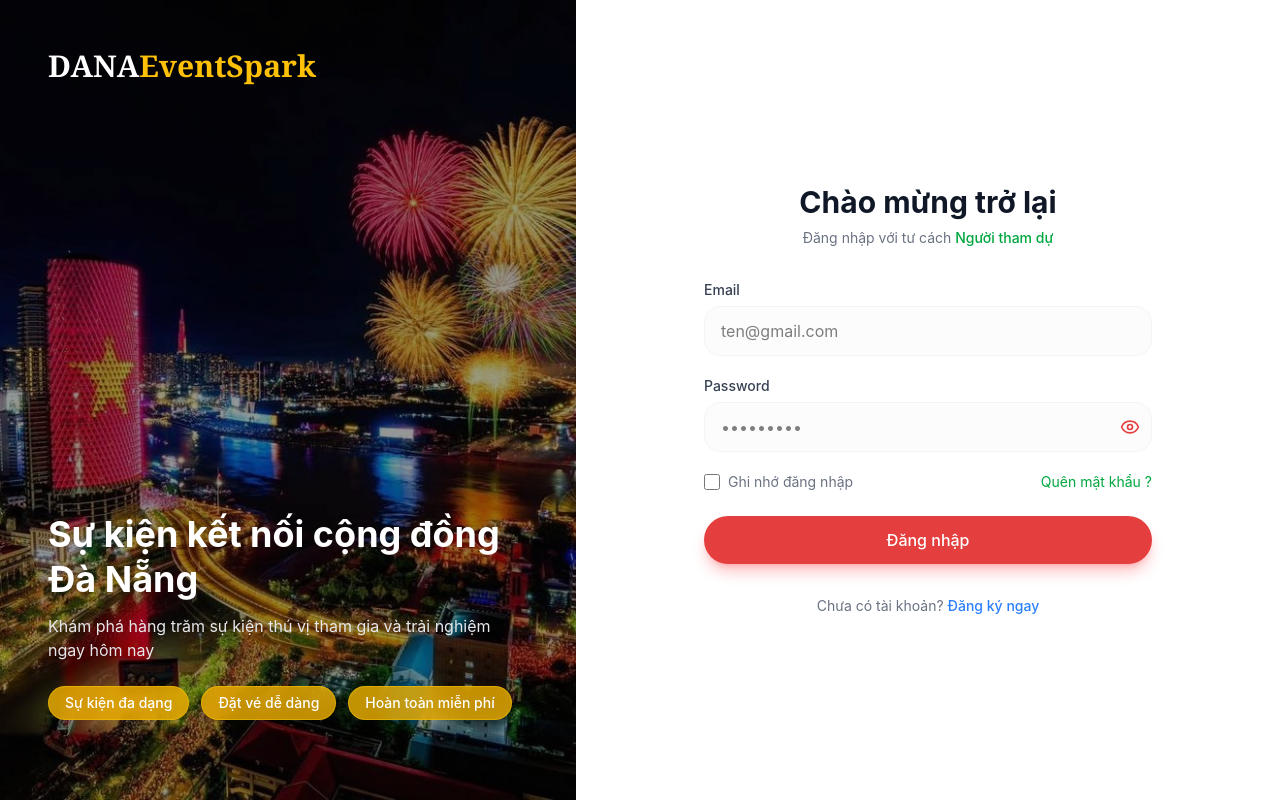
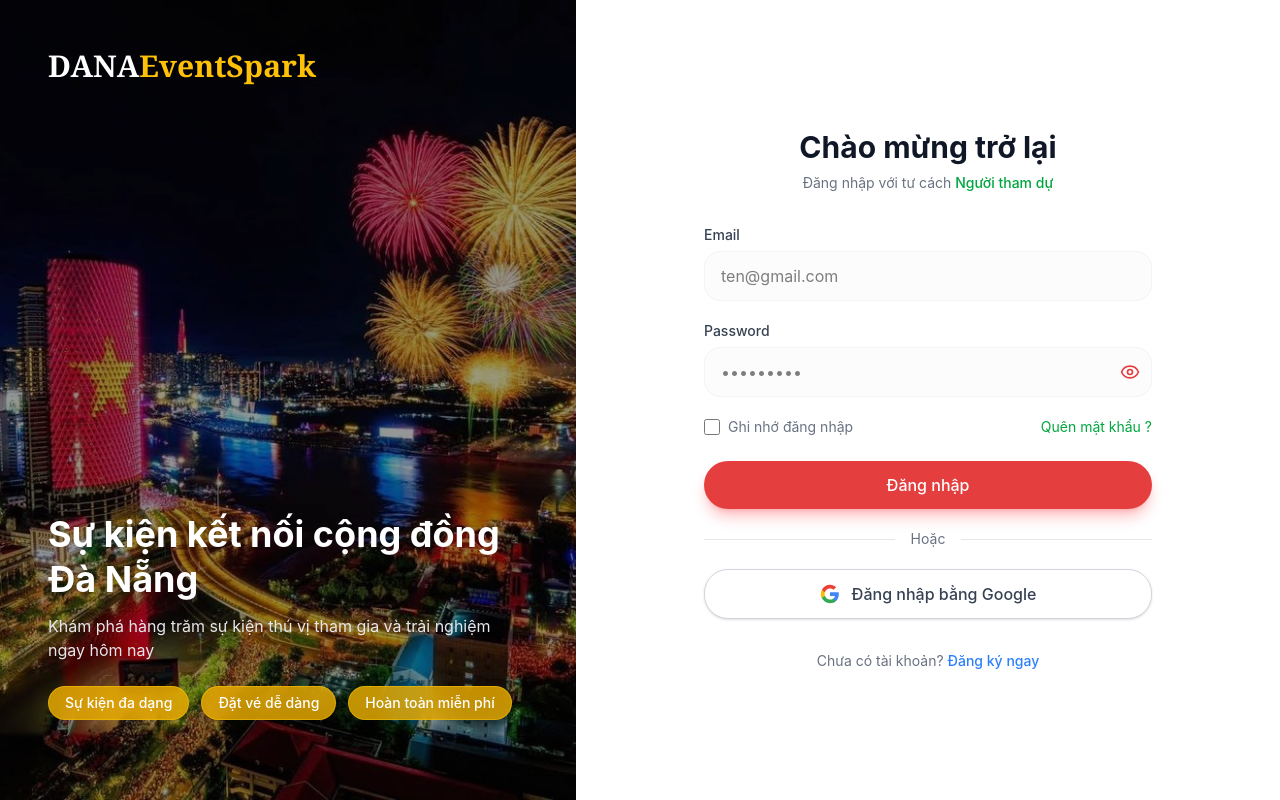
Before and after one commit to DANAEventpark/FE_Attendee, a React (Vite) app: page /login in a window 1280 px wide. Built offline with nearby package versions, Linux system fonts and the light colour scheme; no server answers.

Commit message:
feat: integrate Firebase Google login for attendee

```diff
--- a/package.json
+++ b/package.json
@@ -11,6 +11,7 @@
   },
   "dependencies": {
     "axios": "^1.16.0",
+    "firebase": "^12.13.0",
     "lucide-react": "^1.16.0",
     "react": "^19.2.5",
     "react-dom": "^19.2.5",
--- a/src/api/auth.js
+++ b/src/api/auth.js
@@ -4,3 +4,4 @@
 export const logoutApi = () => client.post('/auth/logout');
 export const getMeApi = () => client.get('/auth/me');
 export const registerApi = (data) => client.post('/auth/register', data);
+export const loginWithGoogleApi = (data) => client.post('/auth/google', data);
--- a/src/pages/LoginPage.jsx
+++ b/src/pages/LoginPage.jsx
@@ -1,8 +1,10 @@
 import { useState } from 'react';
 import { useNavigate, Link } from 'react-router-dom';
 import { Eye, EyeOff } from 'lucide-react';
-import { loginApi } from '../api/auth';
+import { loginApi, loginWithGoogleApi } from '../api/auth';
 import { useAuthStore } from '../store/authStore';
+import { signInWithPopup } from 'firebase/auth';
+import { auth, googleProvider } from '../services/firebase';
 
 const LoginPage = () => {
   const [email, setEmail] = useState('');
@@ -35,6 +37,40 @@
 
     } catch (err) {
       setError(err.response?.data?.message || 'Có lỗi xảy ra khi đăng nhập.');
+    } finally {
+      setLoading(false);
+    }
+  };
+
+  const handleGoogleLogin = async () => {
+    setError('');
+    setLoading(true);
+    try {
+      const result = await signInWithPopup(auth, googleProvider);
+      const user = result.user;
+
+      const payload = {
+        name: user.displayName,
+        email: user.email,
+        google_id: user.uid,
+        avatar: user.photoURL,
+      };
+
+      const response = await loginWithGoogleApi(payload);
+      const { user: dbUser, token } = response.data.data;
+
+      const roleName = typeof dbUser.role === 'object' ? dbUser.role?.name : dbUser.role;
+      if (roleName !== 'attendee') {
+        setError('Tài khoản không có quyền người tham gia.');
+        setLoading(false);
+        return;
+      }
+
+      login(dbUser, token);
+      navigate('/');
+    } catch (err) {
+      console.error(err);
+      setError(err.response?.data?.message || 'Có lỗi xảy ra khi đăng nhập bằng Google.');
     } finally {
       setLoading(false);
     }
@@ -155,6 +191,27 @@
               ) : null}
               Đăng nhập
             </button>
+
+            <div className="mt-4 flex items-center justify-center">
+              <span className="h-px bg-gray-200 flex-1"></span>
+              <span className="px-4 text-sm text-gray-500">Hoặc</span>
+              <span className="h-px bg-gray-200 flex-1"></span>
+            </div>
+
+            <button
+              type="button"
+              onClick={handleGoogleLogin}
+              disabled={loading}
+              className="w-full bg-white border border-gray-300 hover:bg-gray-50 text-gray-700 py-3 rounded-xl font-medium mt-4 transition-colors disabled:opacity-70 flex justify-center items-center shadow-sm"
+            >
+              <svg className="w-5 h-5 mr-3" viewBox="0 0 24 24">
+                <path fill="#4285F4" d="M22.56 12.25c0-.78-.07-1.53-.2-2.25H12v4.26h5.92c-.26 1.37-1.04 2.53-2.21 3.31v2.77h3.57c2.08-1.92 3.28-4.74 3.28-8.09z" />
+                <path fill="#34A853" d="M12 23c2.97 0 5.46-.98 7.28-2.66l-3.57-2.77c-.98.66-2.23 1.06-3.71 1.06-2.86 0-5.29-1.93-6.16-4.53H2.18v2.84C3.99 20.53 7.7 23 12 23z" />
+                <path fill="#FBBC05" d="M5.84 14.09c-.22-.66-.35-1.36-.35-2.09s.13-1.43.35-2.09V7.07H2.18C1.43 8.55 1 10.22 1 12s.43 3.45 1.18 4.93l2.85-2.22.81-.62z" />
+                <path fill="#EA4335" d="M12 5.38c1.62 0 3.06.56 4.21 1.64l3.15-3.15C17.45 2.09 14.97 1 12 1 7.7 1 3.99 3.47 2.18 7.07l3.66 2.84c.87-2.6 3.3-4.53 6.16-4.53z" />
+              </svg>
+              Đăng nhập bằng Google
+            </button>
           </form>
 
           {/* Footer Link */}
--- /dev/null
+++ b/src/services/firebase.js
@@ -0,0 +1,21 @@
+// Import the functions you need from the SDKs you need
+import { initializeApp } from "firebase/app";
+import { getAuth, GoogleAuthProvider } from "firebase/auth";
+
+// Your web app's Firebase configuration
+const firebaseConfig = {
+  apiKey: import.meta.env.VITE_FIREBASE_API_KEY,
+  authDomain: import.meta.env.VITE_FIREBASE_AUTH_DOMAIN,
+  projectId: import.meta.env.VITE_FIREBASE_PROJECT_ID,
+  storageBucket: import.meta.env.VITE_FIREBASE_STORAGE_BUCKET,
+  messagingSenderId: import.meta.env.VITE_FIREBASE_MESSAGING_SENDER_ID,
+  appId: import.meta.env.VITE_FIREBASE_APP_ID,
+  measurementId: import.meta.env.VITE_FIREBASE_MEASUREMENT_ID
+};
+
+// Initialize Firebase
+const app = initializeApp(firebaseConfig);
+const auth = getAuth(app);
+const googleProvider = new GoogleAuthProvider();
+
+export { app, auth, googleProvider };
```
Also changed, not shown: 1 other file (tests, documents, lock files or other folders).
